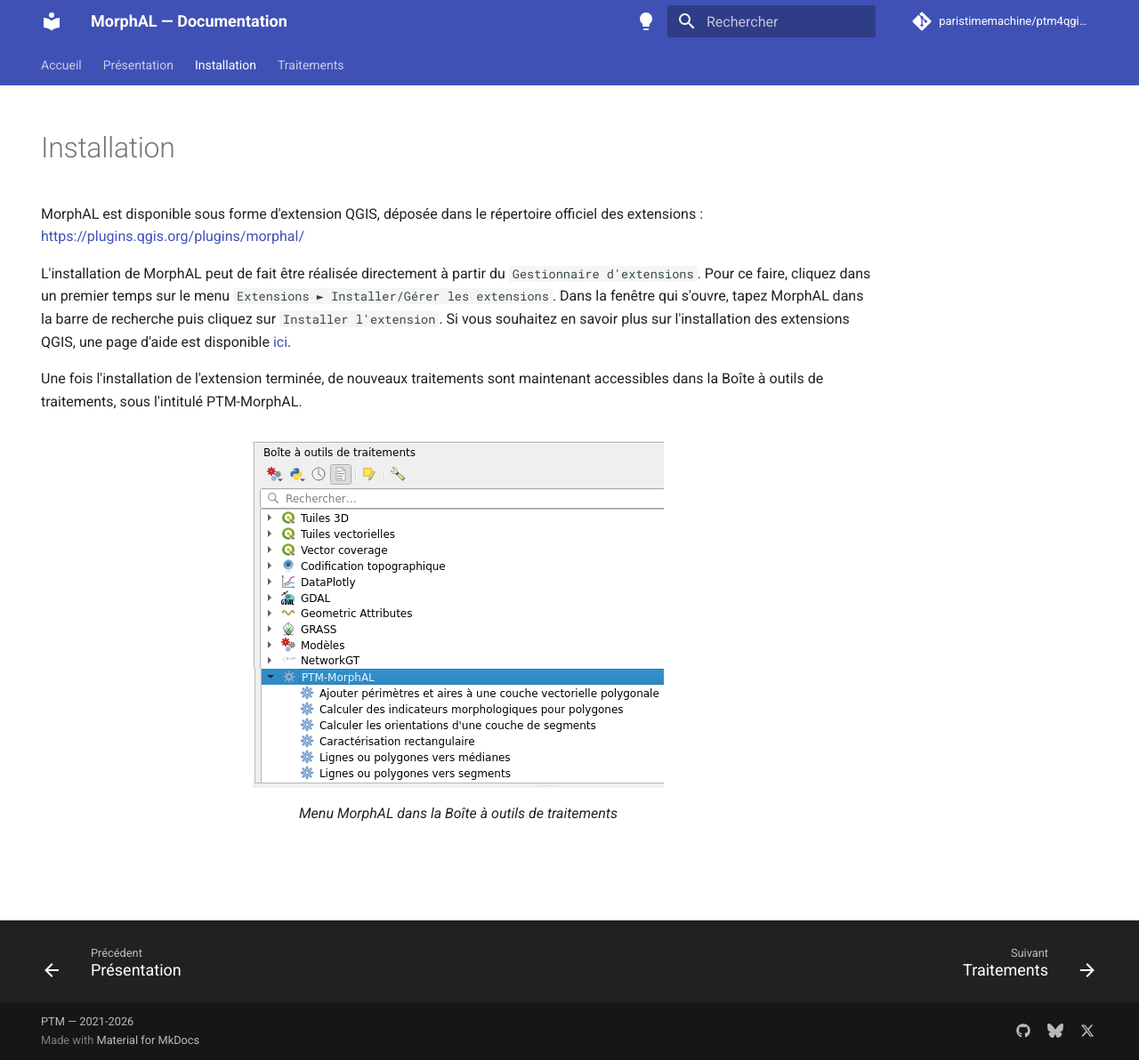
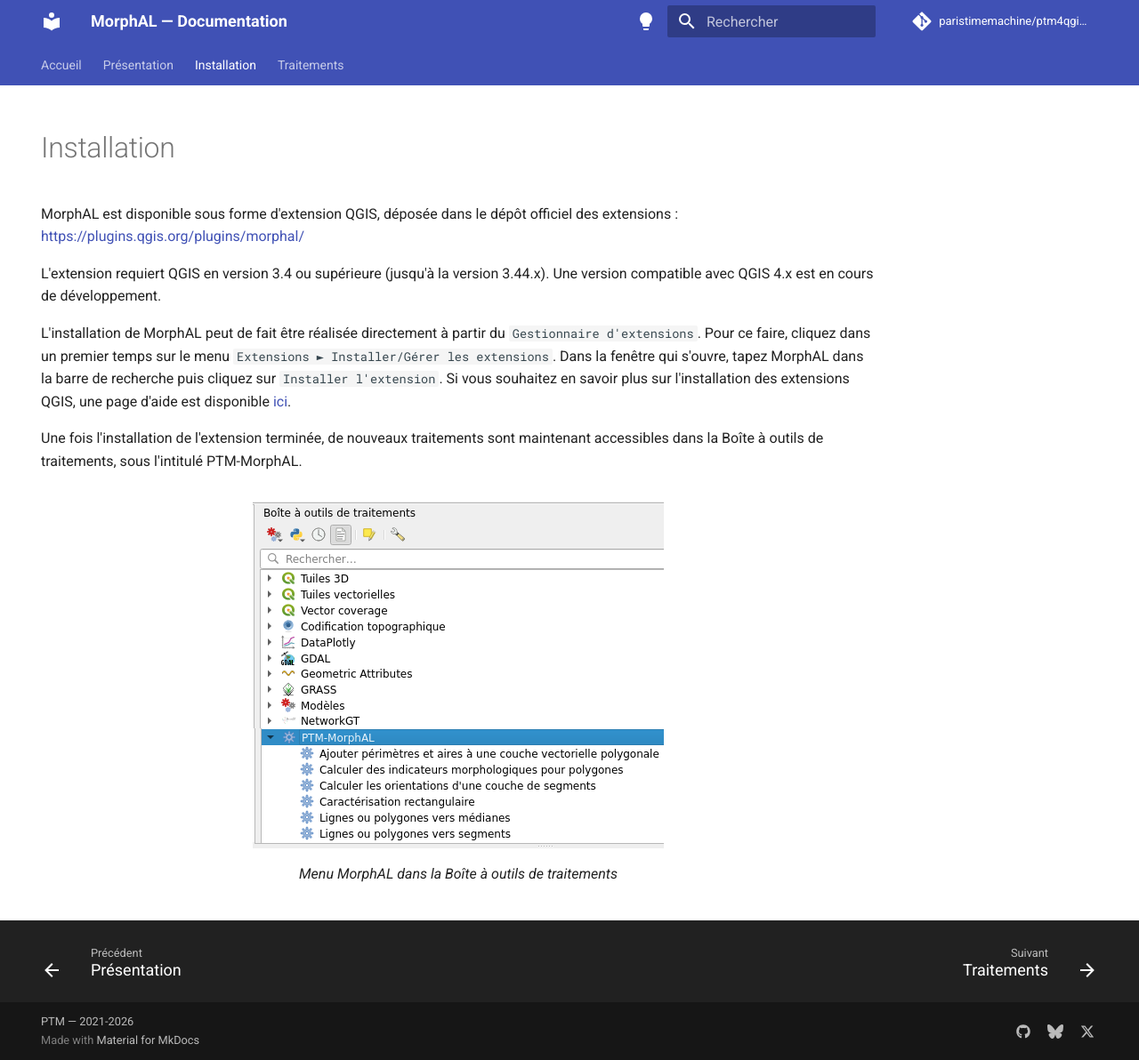
Before and after one commit to paristimemachine/morphal-documentation, an MkDocs documentation site: the page built from docs/installation.md, in a window 1280 px wide and 1192 px high. Shown: the whole window at 89% size. Built offline with MkDocs 1.6.1 and Material for MkDocs 9.7.7, drawn with Linux system fonts in a browser that asks for light colours; a script that is not in the unit is left out; comment, search, counter and statistics services are not loaded.

Commit message:
Add compatible QGIS versions for installation

````diff
--- a/docs/installation.md
+++ b/docs/installation.md
@@ -1,13 +1,14 @@
 ---
-template: main.html
 hide:
   - navigation
 ---
 
 # Installation
 
-MorphAL est disponible sous forme d'extension QGIS, déposée dans le répertoire officiel des extensions :<br/>
+MorphAL est disponible sous forme d'extension QGIS, déposée dans le dépôt officiel des extensions :<br/>
 [https://plugins.qgis.org/plugins/morphal/](https://plugins.qgis.org/plugins/morphal/){target="_blank"}
+
+L'extension requiert QGIS en version 3.4 ou supérieure (jusqu'à la version 3.44.x). Une version compatible avec QGIS 4.x est en cours de développement.
 
 L'installation de MorphAL peut de fait être réalisée directement à partir du ```Gestionnaire d'extensions```. Pour ce faire, cliquez dans un premier temps sur le menu ```Extensions ► Installer/Gérer les extensions```. Dans la fenêtre qui s'ouvre, tapez MorphAL dans la barre de recherche puis cliquez sur ```Installer l'extension```. Si vous souhaitez en savoir plus sur l'installation des extensions QGIS, une page d'aide est disponible [ici](https://docs.qgis.org/latest/fr/docs/training_manual/qgis_plugins/fetching_plugins.html){target="_blank"}.
 
````
